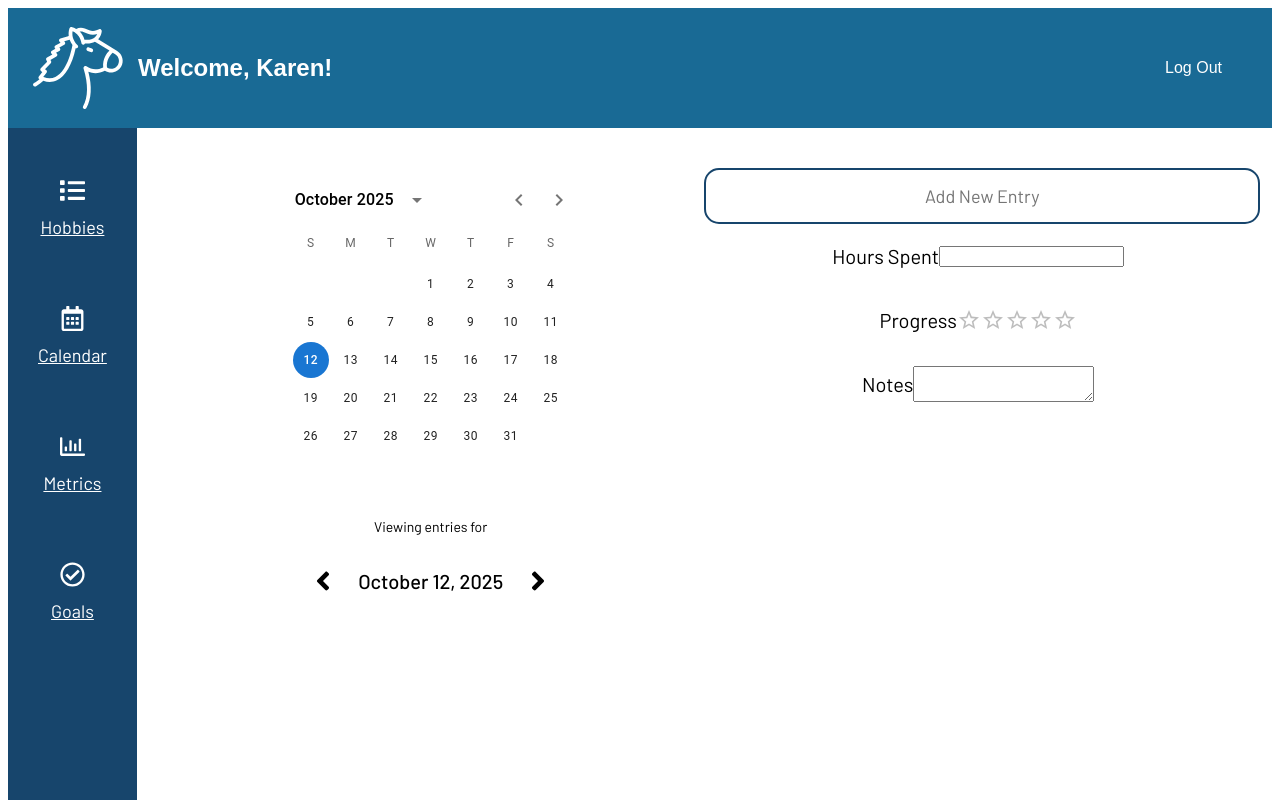
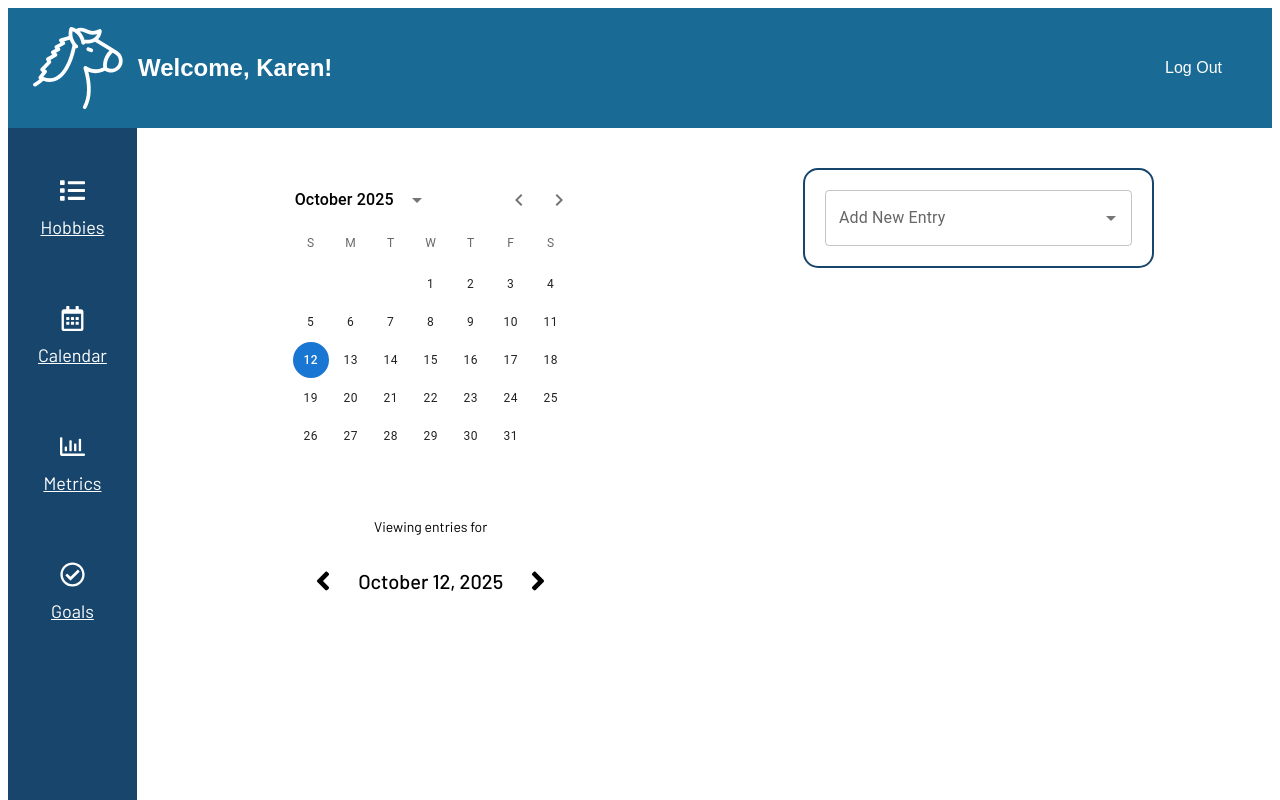
Before and after one commit to karen-bu/hobby-tracker, a React (Vite) app in the folder client/: page / in a window 1280 px wide. Shown: the top 800 px of the page. Built offline with nearby package versions, Linux system fonts and the light colour scheme.

Commit message:
built form for adding new entry and inserted autocomplete component and blur/focus conditional rendering functionality

```diff
--- a/client/src/1_Pages/Calendar.tsx
+++ b/client/src/1_Pages/Calendar.tsx
@@ -36,7 +36,7 @@ export function Calendar() {
           <DateCalendar value={date} onChange={(value) => setDate(value)} />
         </LocalizationProvider>
         <div className="calendar date-wrapper">
-          <div className='calendar row-100'>
+          <div className='calendar text row-100'>
             <p className='p-small'>Viewing entries for</p>
           </div>
           <div className='calendar row-33'>
@@ -45,12 +45,7 @@ export function Calendar() {
             <FaAngleRight size={30} className='calendar-arrow' onClick={getTomorrow} /></div>
         </div>
       </div>
-      <div className='calendar input-wrapper'>
-        <EntryForm />
-        {/* <Form formPlaceholder="Add New Entry" formClassName='calendar input' formName='add-new-entry' formType='select'
-            buttonClassName="calendar input-plus"
-            handleSubmit={() => console.log('submitted!')} /> */}
-      </div>
+      <EntryForm />
     </div>
   );
 }
--- a/client/src/1_Pages/Hobbies.tsx
+++ b/client/src/1_Pages/Hobbies.tsx
@@ -34,7 +34,7 @@ export function Hobbies() {
 
   return (
     <div className="content-page hobbies">
-      <div>
+      <div className='hobbies list-wrapper'>
         <div className="hobbies input-wrapper">
           <HobbyForm handleSubmit={testSubmit} />
         </div>
--- a/client/src/2_Components/EntryForm.tsx
+++ b/client/src/2_Components/EntryForm.tsx
@@ -1,63 +1,78 @@
 import { useState } from "react";
 
-// import { Autocomplete } from "@mui/material";
+import { Autocomplete } from "@mui/material";
+import { TextField } from '@mui/material';
 import { Rating } from '@mui/material';
 
-// import { TextField } from '@mui/material';
+import { FiPlusCircle } from "react-icons/fi";
+import { FiXCircle } from "react-icons/fi";
 
-import { FiPlusCircle } from "react-icons/fi";
 
 
 export function EntryForm() {
 
-  const [content, setContent] = useState('');
-  const [isBlurred, setIsBlurred] = useState(false)
+  const [isBlurred, setIsBlurred] = useState(true)
+  const hobbies = ['Drawing', 'Hockey', 'Learning Russian', 'Reading', 'Causing Chaos']
 
   return (
-
-    <div>
+    <div className='calendar input-wrapper'
+      onFocus={() => setIsBlurred(false)}>
+      <div className='calendar form-wrapper row-100'>
         <form
-        onFocus={() => setIsBlurred(false)}
-      >
-        <input
-          className='hobbies input'
-          name='add-new-hobby'
-          type='text'
-          placeholder="Add New Entry"
-          value={content}
-          onChange={(event) => setContent(event.target.value)}
-        />
-        {content !== '' && (
-          <button className="hobbies input-plus">
-            <FiPlusCircle size={25} style={{ color: '#196A95' }} />
-          </button>
-        )}
+          className='calendar form' >
+          <Autocomplete
+            sx={{ width: '100%' }}
+            disablePortal
+            options={hobbies}
+            renderInput={(params) => <TextField {...params} label='Add New Entry' />}
+            onFocus={() => setIsBlurred(false)} />
 
           {isBlurred === false && (
-          <div className=''>
+
+            <div className='calendar entries row-100'>
               <div className='calendar row-100'>
+                <div className='calendar row-50'>
                   <p>Hours Spent</p>
+                </div>
+                <div className='calendar row-50'>
                   <input name='hours-spent'
                     onFocus={() => setIsBlurred(false)}
-                onBlur={() => setIsBlurred(true)} />
+                  />
+                </div>
               </div>
               <div className='calendar row-100'>
+                <div className='calendar row-50'>
                   <p>Progress</p>
+                </div>
+                <div className='calendar row-50 star-rating'
+                  onFocus={() => setIsBlurred(false)}>
                   <Rating precision={1} />
                 </div>
+              </div>
+              <div className='calendar entries row-100'>
                 <div className='calendar row-100'>
                   <p>Notes</p>
-              <textarea name='entry-notes'
-                onFocus={() => setIsBlurred(false)}
-                onBlur={() => setIsBlurred(true)} />
                 </div>
-
+                <div className='calendar row-100'>
+                  <textarea
+                    className='calendar textarea'
+                    name='entry-notes'
+                    onFocus={() => setIsBlurred(false)} />
+                </div>
+                <div className='calendar row-100'>
+                  <button className='calendar entry-plus'>
+                    <FiPlusCircle size={25} style={{ color: '#17456c' }} />
+                  </button>
+                  <button className='calendar entry-plus' onClick={() => setIsBlurred(true)}>
+                    <FiXCircle size={25} style={{ color: '#17456c' }} />
+                  </button>
+                </div>
+              </div>
             </div>
           )
           }
         </form >
-
+      </div>
     </div >
-
   )
 }
--- a/client/src/2_Components/HobbyForm.tsx
+++ b/client/src/2_Components/HobbyForm.tsx
@@ -21,7 +21,7 @@ export function HobbyForm({ handleSubmit }: FormProps) {
       />
       {content !== '' && (
         <button className="hobbies input-plus">
-          <FiPlusCircle size={25} style={{ color: '#196A95' }} />
+          <FiPlusCircle size={25} style={{ color: '#17456C' }} />
         </button>
       )}
 
--- a/client/src/App.css
+++ b/client/src/App.css
@@ -58,6 +58,7 @@
   }
 
   @media screen and (width <= 1024px) {
+    width: 100vw;
     justify-content: space-around;
     padding-top: 0;
     height: auto;
@@ -109,6 +110,7 @@
     margin-right: 0;
     margin-top: 20px;
     padding-top: 5px;
+    display: inline;
   }
 }
 
@@ -182,6 +184,12 @@
   width: 100%;
 }
 
+.hobbies.list-wrapper {
+  @media screen and (width <=1024px) {
+    width: 80%;
+  }
+}
+
 .hobbies.input-wrapper {
   position: relative;
   justify-content: center;
@@ -253,24 +261,33 @@
 
 .content-page.calendar {
   width: 100%;
-  display: flex;
   justify-content: center;
-
-  @media screen and (width <= 1024px) {
-    display: inline;
-  }
+  overflow: scroll;
 }
 
-.calendar .row-100{
+.calendar.row-100{
   width: 100%;
   display: flex;
-  justify-content: center;
+  justify-content: left;
   align-items: center;
 }
 
-.calendar .row-50{
+.calendar.text.row-100{
+  justify-content: center;
+}
+
+.calendar.entries.row-100 {
+  display: inline;
+  justify-content: left;
+}
+
+.calendar.row-50{
   width: 50%;
   display: flex;
+}
+
+.calendar.row-50.star-rating{
+  justify-content: right;
 }
 
 .calendar.row-33 {
@@ -286,6 +303,7 @@
 .calendar.entries-wrapper,
 .calendar.input-wrapper {
   width: 100%;
+  justify-content: center;
   text-align: center;
 
   @media screen and (width <= 1024px) {
@@ -294,7 +312,10 @@
 }
 
 .calendar.input-wrapper {
-  position: relative
+  position: relative;
+  display: flex;
+  justify-content: center;
+  height: 100%;
 }
 
 .calendar-arrow {
@@ -310,7 +331,7 @@
 .calendar.input {
   display: flex;
   justify-content: center;
-  border: 2px solid #17456c;
+  border: transparent;
   width: 100%;
   height: 50px;
   border-radius: 15px;
@@ -319,21 +340,14 @@
   font-size: 18px;
 }
 
-.calendar.input-plus {
-  position: absolute;
+.calendar.entry-plus {
+  margin-top: 20px;
   background-color: transparent;
   border: transparent;
-  left: 90%;
-  top: 25%;
-
-  @media screen and (width <= 1024px) {
-    left: 87%;
-  }
 }
 
 .calendar.input:focus {
   outline: transparent;
-  border: 2px solid #196a95;
 }
 
 .calendar.input::placeholder {
@@ -344,14 +358,40 @@
   color:
 }
 
-.entries.input {
+.calendar.form-wrapper {
   display: flex;
   justify-content: center;
+}
+
+.calendar.form-wrapper.row-100 {
+  width: 70%;
+  align-items: baseline;
+
+    @media screen and (width <= 1024px) {
+    width: 100%;
+  }
+}
+
+.calendar.form {
   border: 2px solid #17456c;
+  border-radius: 15px;
+  display: flex;
+  justify-content: space-evenly;
+  flex-wrap: wrap;
+  width: 80%;
+  padding: 20px;
+}
+
+.calendar.form p {
+  font-size: 14px;
+}
+
+.calendar.textarea{
+  resize: none;
   width: 100%;
-  height: 50px;
-  border-radius: 15px;
-  text-align: center;
-  font-family: Barlow, sans-serif;
-  font-size: 18px;
+  height: 200px;
 }
+
+.calendar.form input {
+  width: 100%;
+}
```
Lines whose indentation alone changed are shown as unchanged.
